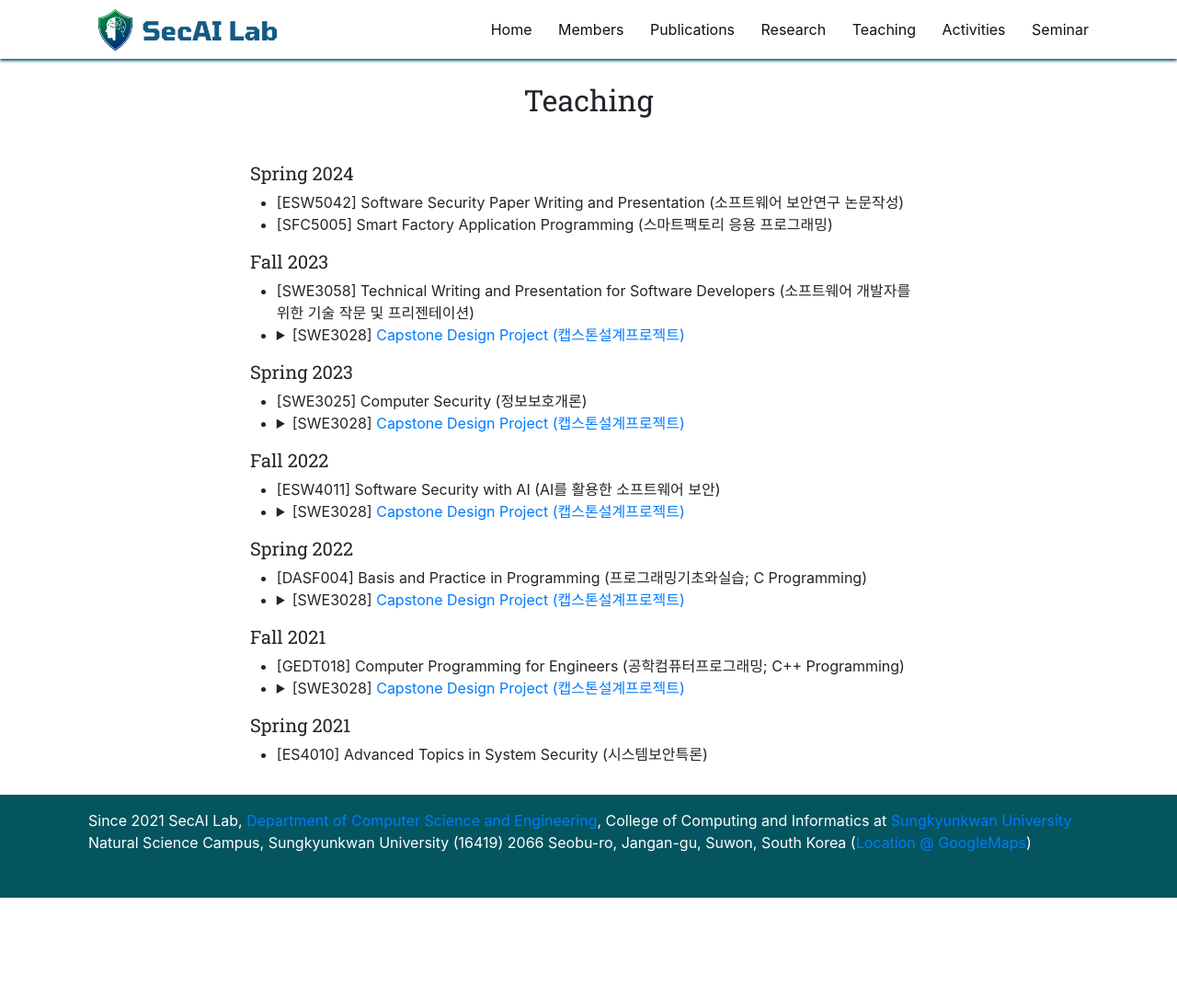
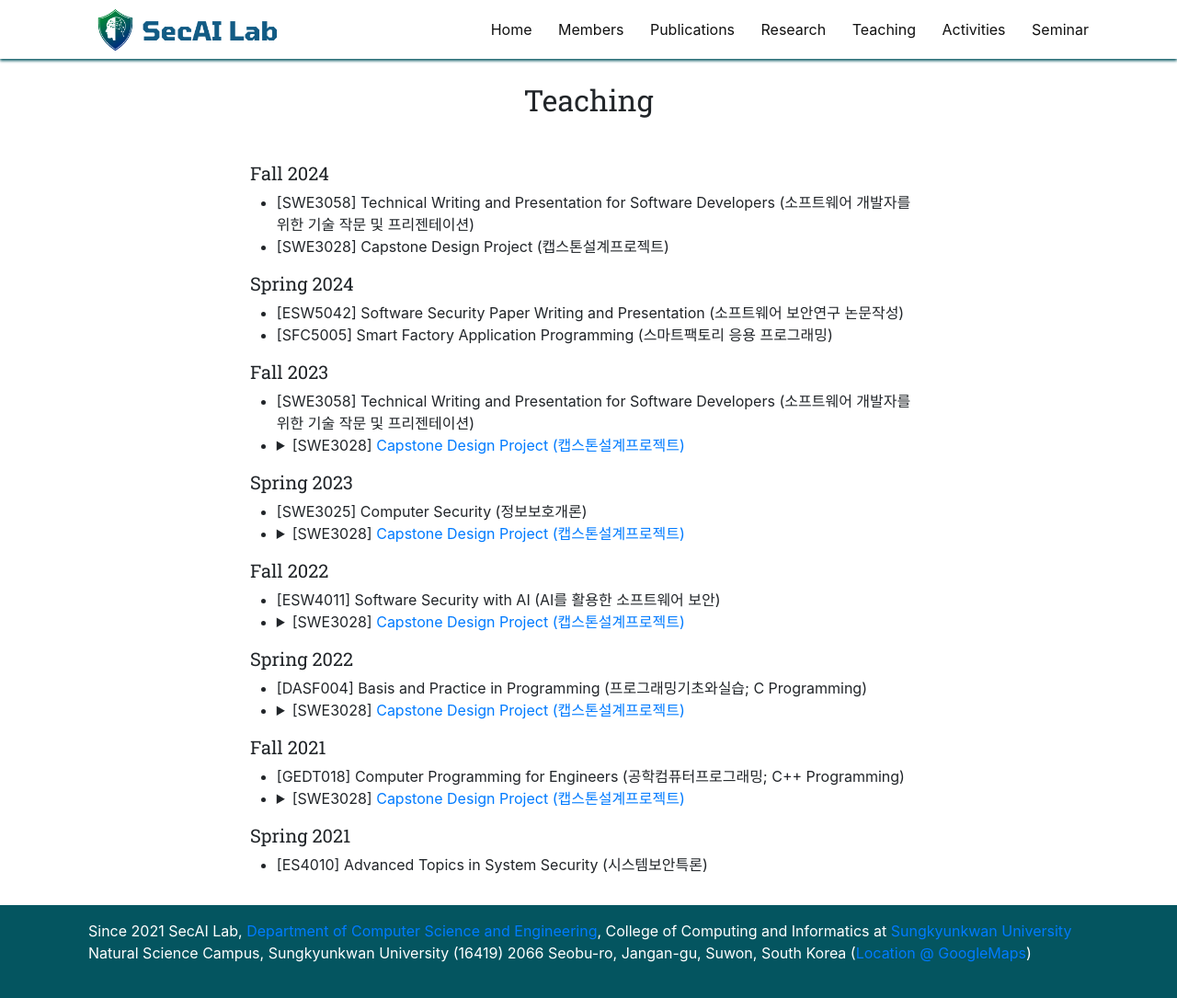
Before and after one commit to SecAI-Lab/secai-lab.github.io, a Jekyll site: the page built from pages/teaching.md, in a window 1280 px wide and 1096 px high. Shown: the top 1085 px of the window at 92% size. Built offline with Jekyll 4.4.1, drawn with Linux system fonts in a browser that asks for light colours; nearby versions of some CDN libraries.

Commit message:
contents updated

```diff
--- a/_data/team_members.yml
+++ b/_data/team_members.yml
@@ -1,6 +1,6 @@
 - name: Hyungjoon Koo
   photo: koo.jpg
-  info: Assistant Professor
+  info: Associate Professor
   email: kevin.koo@g.skku.edu
   number_educ: 4
   education1: Postdoc at <a href="http://gts3.org/">SSLab</a> with <a href="https://taesoo.kim">Taesoo Kim</a> in Georgia Tech
--- a/pages/teaching.md
+++ b/pages/teaching.md
@@ -5,6 +5,9 @@ sitemap: false
 permalink: /teaching/
 main_nav: true
 ---
+##### Fall 2024
+* [SWE3058] Technical Writing and Presentation for Software Developers (소프트웨어 개발자를 위한 기술 작문 및 프리젠테이션)
+* [SWE3028] Capstone Design Project (캡스톤설계프로젝트)
 
 ##### Spring 2024
 * [ESW5042] Software Security Paper Writing and Presentation (소프트웨어 보안연구 논문작성)
```
